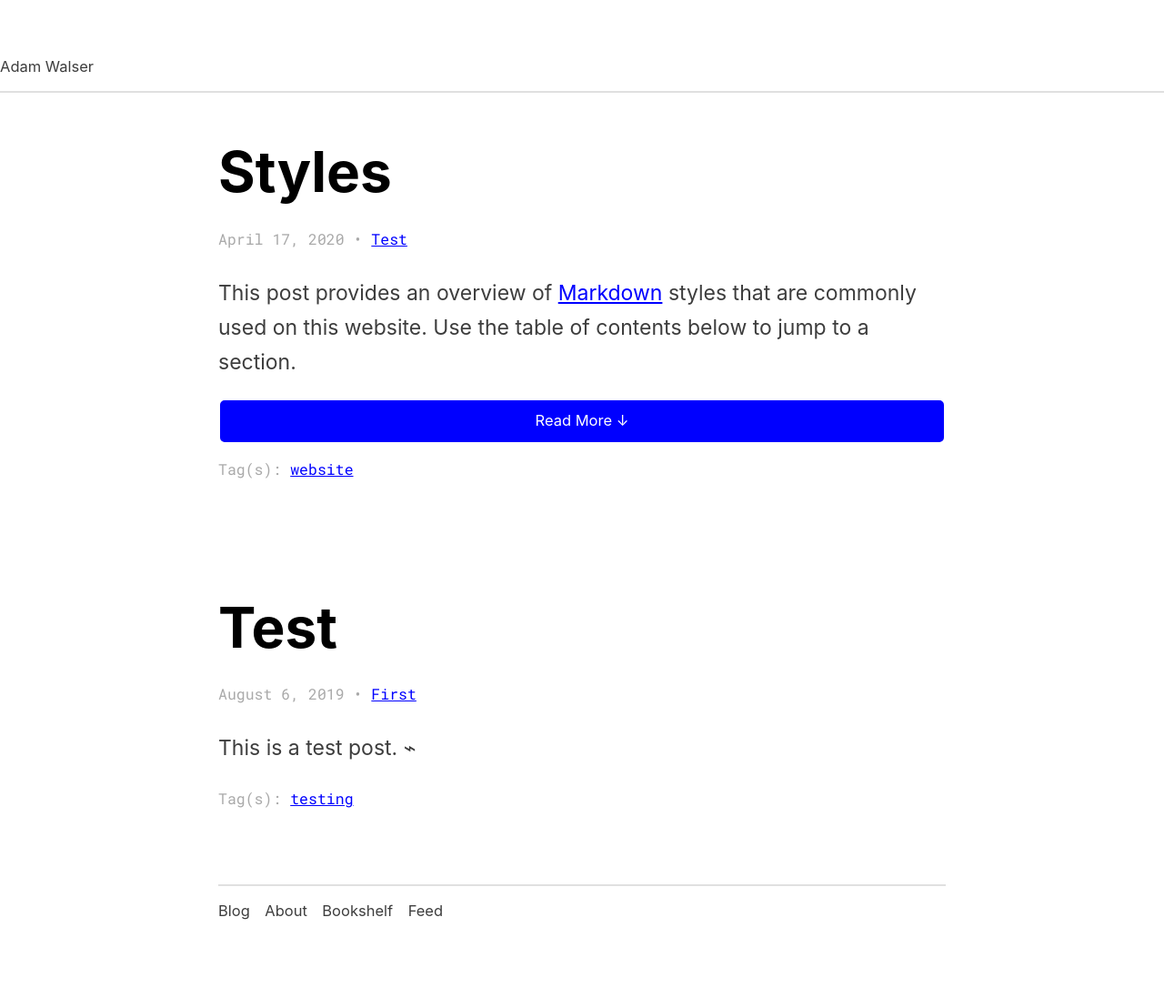
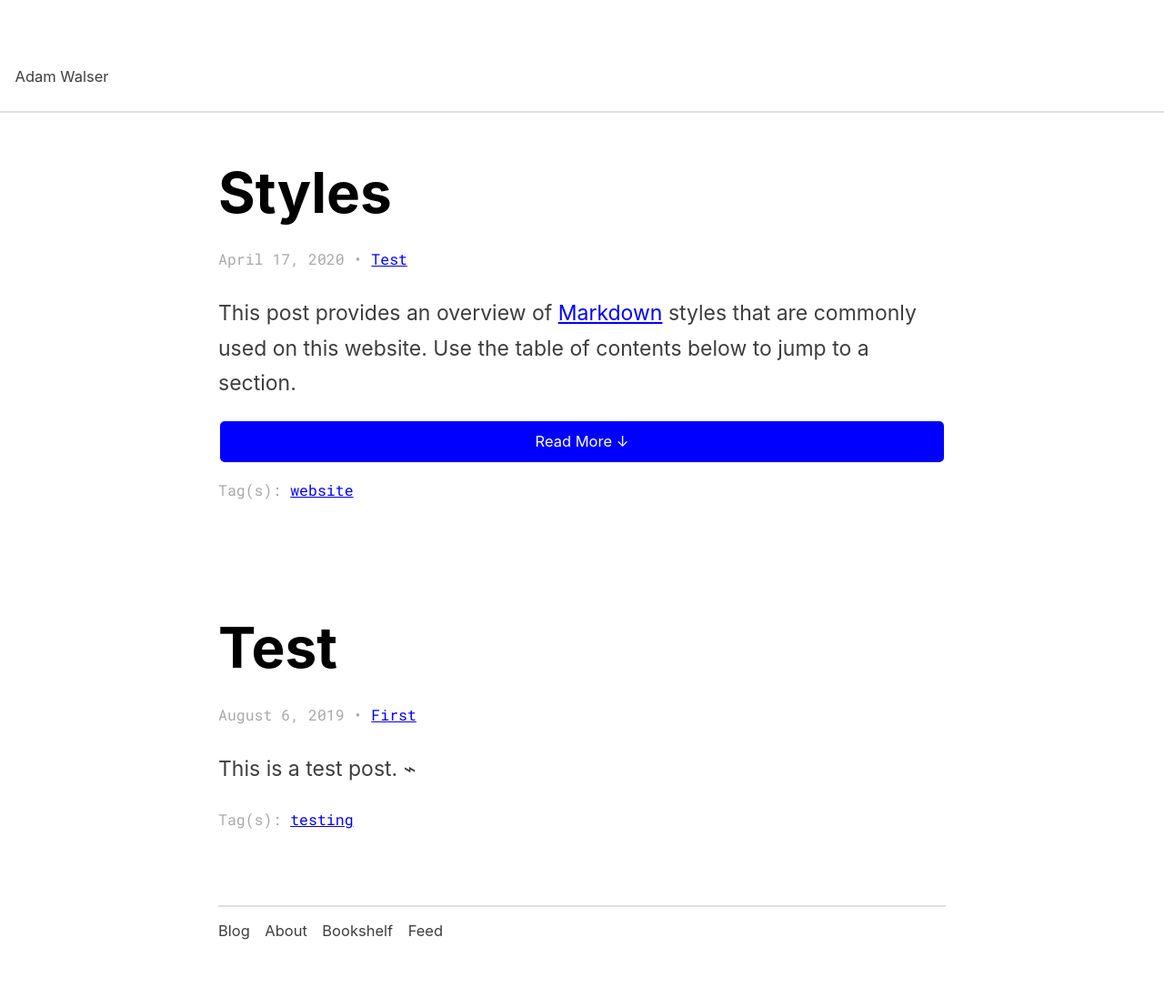
Before and after one commit to ajpwalser/ajpwalser.github.io, a Jekyll site: the page built from index.html, in a window 1280 px wide. Shown: the whole page at 91% size. Built offline with Jekyll 4.4.1, drawn with Linux system fonts in a browser that asks for light colours; some web fonts are replaced; the list of posts is cut into pages by our own code; before the commit the page ends 1074 px from its top, so only the background shows below that.

Commit message:
Update style.css

```diff
--- a/css/style.css
+++ b/css/style.css
@@ -92,7 +92,7 @@ h1 {
 	font-size: 0.718em;
 	font-weight: 400;
 	line-height: 1.25em;
-	margin: 1em auto; /* add */
+	padding: 1em; /* add */
 }
 
 .header a {
```
